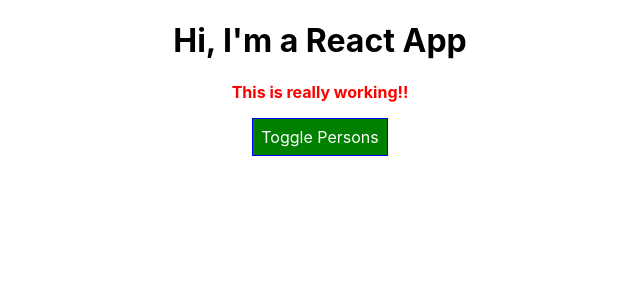
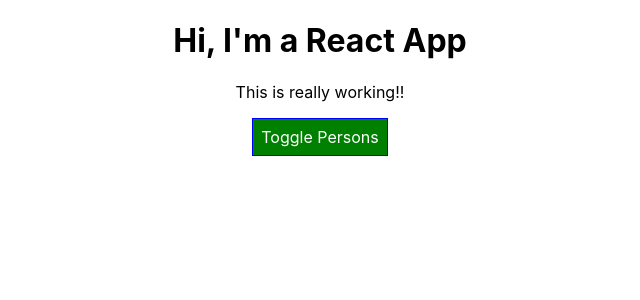
Before and after one commit to marita30/Learning_React, a React (Create React App) app: page / in a window 1280 px wide. Shown: the top 300 px of the page, without its empty margins (320-960 px from the left). Built offline with nearby package versions, Linux system fonts and the light colour scheme.

Commit message:
Modificando el archivo App.js, agregando un stilo dinamico al botton agregams despues del div de return de la condicion style.bacgroundColor = 'red'.... ahi o estamos cambian que cuand no demuestre los nombres este en verde y cuando ya lo demuestre se ponga en rojo-----65

```diff
--- a/src/App.js
+++ b/src/App.js
@@ -85,12 +85,17 @@ togglePersonsHandler = () => {
        style.backgroundColor = 'red';
      }
 //Creando classes para diseno.
-     let classes  =['red', 'bold'].join(' ');
-
+     const classes  =[];
+     if (this.state.persons.length <= 1){
+       classes.push('red');
+     }
+     if (this.state.persons.legth <= 0){
+       classes.push('bold')
+     }
      return (
        <div className="App">
           <h1> Hi, I'm a React App </h1>
-          <p className={classes}> This is really working!!</p>
+          <p className={classes.join(' ')}> This is really working!!</p>
           <button style={style} onClick={this.togglePersonsHandler}>Toggle Persons</button>
           {persons}
        </div>
```
